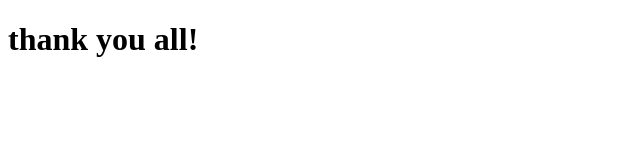
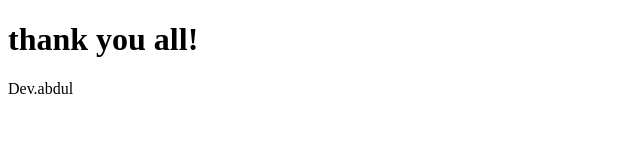
Before and after one commit to Arznet1/mastering_git, a plain HTML site: page mastering-git/index.html in a window 1280 px wide. Shown: the full height of the page, 0-640 px from the left. Drawn offline with Linux system fonts and the light colour scheme.

Commit message:
add new paragraph to html

```diff
--- a/mastering-git/index.html
+++ b/mastering-git/index.html
@@ -7,5 +7,6 @@
 </head>
 <body>
     <h1>thank you all!</h1>
+    <p>Dev.abdul</p>
 </body>
 </html>
```
